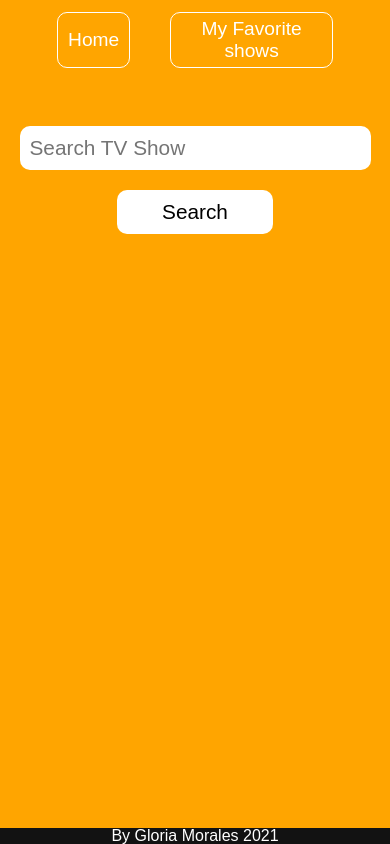
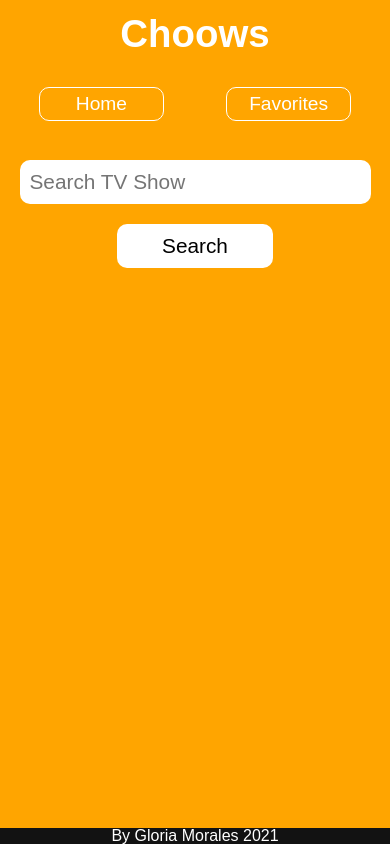
Before and after one commit to gmoraleslondono/choows, a Vue app: page / in a window 390 px wide. Built offline with nearby package versions, Linux system fonts and the light colour scheme.

Commit message:
Fix header menu responsiveness

```diff
--- a/src/components/Header.vue
+++ b/src/components/Header.vue
@@ -1,10 +1,15 @@
 <template>
   <div class="header">
     <div class="header-content">
-      <button class="btn-header" @click="goHome()">Home</button>
-      <button class="btn-header" @click="goFavorites()">
-        My Favorite shows
-      </button>
+      <div>
+        <button class="btn-header" @click="goHome()"><h1>Choows</h1></button>
+      </div>
+      <div class="menu">
+        <button class="btn-header border" @click="goHome()">Home</button>
+        <button class="btn-header border" @click="goFavorites()">
+          Favorites
+        </button>
+      </div>
     </div>
   </div>
 </template>
@@ -39,29 +44,55 @@ export default {
   margin: 0 auto;
   display: flex;
   flex-direction: row;
-  justify-content: flex-end;
+  justify-content: space-between;
   padding-top: 3%;
 }
 
 .btn-header {
   background: transparent;
   border: none;
-  margin: 0 20px;
+  margin: 0 40px;
   font-size: 2rem;
   color: white;
   cursor: pointer;
 }
 
-@media screen and (max-width: 450px) {
-  .header-content {
-    width: 81%;
+@media screen and (max-width: 1024px) {
+  .menu {
+    display: flex;
+    flex-direction: row;
+    justify-content: flex-end;
+    gap: 30px;
+    width: 100%;
   }
 
   .btn-header {
+    margin: 0;
+  }
+}
+
+@media screen and (max-width: 767px) {
+  .header-content {
+    flex-direction: column;
+    align-items: center;
+  }
+
+  .btn-header {
+    font-size: 1.2rem;
+    margin: 0;
+  }
+
+  .menu {
+    margin-top: 10%;
+    justify-content: space-between;
+    gap: 0px;
+  }
+
+  .border {
     border: 1px solid white;
     border-radius: 10px;
     padding: 5px 10px;
-    font-size: 1.2rem;
+    width: 40%;
   }
 }
 </style>
--- a/src/views/Home.vue
+++ b/src/views/Home.vue
@@ -194,7 +194,7 @@ img {
 @media screen and (max-width: 450px) {
   .search-container {
     width: 100%;
-    margin: 15% 0;
+    margin: 10% 0;
     flex-direction: column;
     align-items: center;
     gap: 20px;
```
